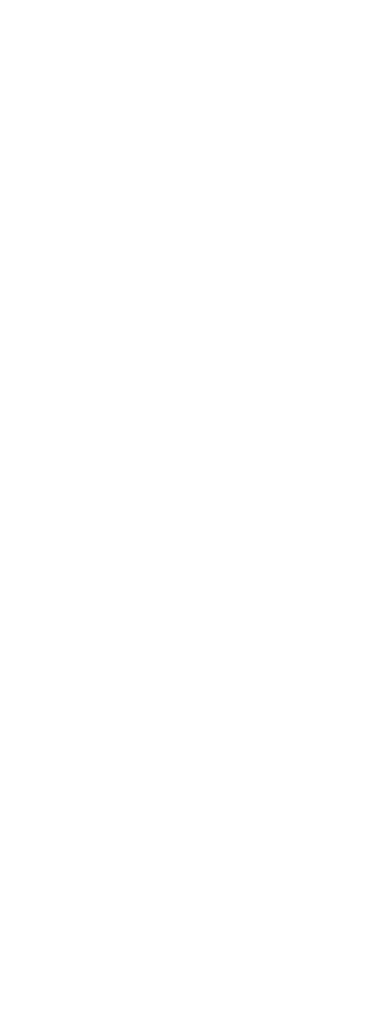
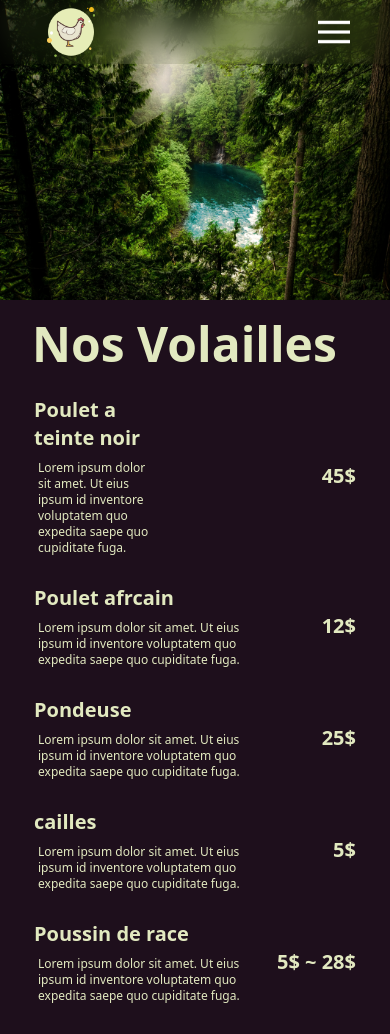
Before and after one commit to Beliskony/EscargotShop, a React (Vite) app: page /Produits in a window 390 px wide. Before the commit this address had no page. Shown: the top 1034 px of the page. Before the commit the page ends 844 px from the top, so only its background shows below. Built offline with nearby package versions, Linux system fonts and the light colour scheme; grey boxes are pictures that could not be loaded.

Commit message:
responsive de la page produits
Ajout du catalogue

```diff
--- a/src/components/NavBar.tsx
+++ b/src/components/NavBar.tsx
@@ -25,8 +25,8 @@
                 <Link to="/Contacts" className="block py-2 px-4 text-[#E2E9C0] hover:text-2xl hover:text-[#E2E9C0] hover:font-bold">
                    Contacts</Link>
 
-                <Link to="/Projets" className="block py-2 px-4 text-[#E2E9C0] hover:text-2xl hover:text-[#E2E9C0] hover:font-bold">
-                    Projets</Link>
+                <Link to="/Produits" className="block py-2 px-4 text-[#E2E9C0] hover:text-2xl hover:text-[#E2E9C0] hover:font-bold">
+                    Produits</Link>
 
             </div>
 
@@ -38,20 +38,20 @@
             {isOpen && (
                 <motion.div initial={{opacity: 0, y: -10}} animate={{opacity: 1, y: 0}} exit={{opacity: 0, y: -10}} className="md:hidden bg-white shadow-md fixed top-0 left-0
                 w-screen h-screen flex flex-col pt-28 z-40">
-                    <Link to="/" className="block py-2 px-4 text-[#E2E9C0] hover:text-2xl hover:text-[#1E0F1C] hover:font-bold">
+                    <Link to="/" className="block py-2 px-4 text-[#1E0F1C] hover:text-2xl hover:text-[#1E0F1C] hover:font-bold">
                         Acceuil</Link>
 
-                    <Link to="/Services" className="block py-2 px-4 text-[#E2E9C0] hover:text-2xl hover:text-[#1E0F1C] hover:font-bold">
+                    <Link to="/Services" className="block py-2 px-4 text-[#1E0F1C] hover:text-2xl hover:text-[#1E0F1C] hover:font-bold">
                         Servcice</Link>
 
-                    <Link to="/Apropos" className="block py-2 px-4 text-[#E2E9C0] hover:text-2xl hover:text-[#1E0F1C] hover:font-bold">
+                    <Link to="/Apropos" className="block py-2 px-4 text-[#1E0F1C] hover:text-2xl hover:text-[#1E0F1C] hover:font-bold">
                         A propos</Link>
 
-                    <Link to="/Contacts" className="block py-2 px-4 text-[#E2E9C0] hover:text-2xl hover:text-[#1E0F1C] hover:font-bold">
+                    <Link to="/Contacts" className="block py-2 px-4 text-[#1E0F1C] hover:text-2xl hover:text-[#1E0F1C] hover:font-bold">
                         Contacts</Link>
 
-                    <Link to="/Projets" className="block py-2 px-4 text-[#E2E9C0] hover:text-2xl hover:text-[#1E0F1C] hover:font-bold">
-                        Projets</Link>
+                    <Link to="/Produits" className="block py-2 px-4 text-[#1E0F1C] hover:text-2xl hover:text-[#1E0F1C] hover:font-bold">
+                        Produits</Link>
                 </motion.div>
             )} </button>
         </nav>
--- a/src/main.tsx
+++ b/src/main.tsx
@@ -4,7 +4,7 @@
 import './index.css'
 import Acceuil from './pages/Acceuil.tsx'
 import Services from './pages/Services.tsx'
-import Projets from './pages/Projets.tsx'
+import Produits from './pages/Produits.tsx'
 import Contacts from './pages/Contacts.tsx'
 import Apropos from './pages/Apropos.tsx'
 
@@ -14,7 +14,7 @@
       <Routes>
         <Route path='/' element={<Acceuil/>}/>
         <Route path='/Services' element={<Services/>}/>
-        <Route path='/Projets' element={<Projets/>}/>
+        <Route path='/Produits' element={<Produits/>}/>
         <Route path='/Contacts' element={<Contacts/>}/>
         <Route path='/Apropos' element={<Apropos/>}/>
       </Routes>
--- /dev/null
+++ b/src/pages/Produits.tsx
@@ -0,0 +1,159 @@
+
+import NavBar from '../components/NavBar'
+import Footer from '../components/Footer'
+
+function Produits() {
+  return (
+    <section className="flex flex-col w-full h-full bg-[#7AA95C]">
+        {/*le header*/}
+        <div style={{backgroundImage: 'url(/images/bgApropos.webp)', backgroundSize:"cover"}} className="h-[300px] flex flex-col">
+            <NavBar/>
+        </div>
+
+        {/*Nos produits*/}
+        <section className='w-full flex flex-col text-[#E2E9C0]'>
+          {/*Volailles*/}
+          <div className='w-full flex flex-row justify-around items-center p-10 bg-[#1E0F1C] max-sm:flex-col max-sm:p-5 max-sm:gap-y-3'>
+             <div className='w-1/2 flex flex-col gap-y-7 px-20 max-sm:w-full max-sm:px-3'>
+
+                <h1 className='text-5xl font-bold text-left'>Nos Volailles</h1>
+
+                <div className='flex flex-row justify-between items-center px-4 w-full max-sm:justify-around max-sm:px-0.5'>
+                    <div className='flex flex-col gap-y-2 w-2/3'>
+                       <h1 className='text-xl font-bold'>Poulet a teinte noir</h1>
+                       <p className='text-xs w-[80%] text-wrap px-5 max-sm:px-1 max-sm:w-full'>Lorem ipsum dolor sit amet. Ut eius ipsum id inventore voluptatem quo expedita saepe quo cupiditate fuga.</p>
+                    </div>
+
+                    <div className='flex justify-end w-1/3 max-sm:w-full'>
+                       <h3 className='text-xl font-bold'>45$</h3>
+                    </div>
+                </div>
+
+                <div className='flex flex-row justify-between items-center px-4 w-full max-sm:justify-around max-sm:px-0.5'>
+                    <div className='flex flex-col gap-y-2 w-2/3'>
+                       <h1 className='text-xl font-bold'>Poulet afrcain</h1>
+                       <p className='text-xs w-[80%] text-wrap px-5 max-sm:px-1 max-sm:w-full'>Lorem ipsum dolor sit amet. Ut eius ipsum id inventore voluptatem quo expedita saepe quo cupiditate fuga.</p>
+                    </div>
+
+                    <div className='flex justify-end w-1/3'>
+                       <h3 className='text-xl font-bold'>12$</h3>
+                    </div>
+                </div>
+
+                <div className='flex flex-row justify-between items-center px-4 w-full max-sm:justify-around max-sm:px-0.5'>
+                    <div className='flex flex-col gap-y-2 w-2/3'>
+                       <h1 className='text-xl font-bold'>Pondeuse</h1>
+                       <p className='text-xs w-[80%] text-wrap px-5 max-sm:px-1 max-sm:w-full'>Lorem ipsum dolor sit amet. Ut eius ipsum id inventore voluptatem quo expedita saepe quo cupiditate fuga.</p>
+                    </div>
+
+                    <div className='flex justify-end w-1/3'>
+                       <h3 className='text-xl font-bold'>25$</h3>
+                    </div>
+                </div>
+
+                <div className='flex flex-row justify-between items-center px-4 w-full max-sm:justify-around max-sm:px-0.5'>
+                    <div className='flex flex-col gap-y-2 w-2/3'>
+                       <h1 className='text-xl font-bold'>cailles</h1>
+                       <p className='text-xs w-[80%] text-wrap px-5 max-sm:px-1 max-sm:w-full'>Lorem ipsum dolor sit amet. Ut eius ipsum id inventore voluptatem quo expedita saepe quo cupiditate fuga.</p>
+                    </div>
+
+                    <div className='flex justify-end w-1/3'>
+                       <h3 className='text-xl font-bold'>5$</h3>
+                    </div>
+                </div>
+
+                <div className='flex flex-row justify-between items-center px-4 w-full max-sm:justify-around max-sm:px-0.5'>
+                    <div className='flex flex-col gap-y-2 w-2/3'>
+                       <h1 className='text-xl font-bold'>Poussin de race</h1>
+                       <p className='text-xs w-[80%] text-wrap px-5 max-sm:px-1 max-sm:w-full'>Lorem ipsum dolor sit amet. Ut eius ipsum id inventore voluptatem quo expedita saepe quo cupiditate fuga.</p>
+                    </div>
+
+                    <div className='flex justify-end w-1/3'>
+                       <h3 className='text-xl font-bold'>5$ ~ 28$</h3>
+                    </div>
+                </div>
+
+             </div>
+
+
+             {/*imsges*/}
+             <div className='w-1/2 flex flex-col p-10 justify-center items-center max-sm:p-5 max-sm:w-full'>
+                <div>
+                  <img src='https://i.pinimg.com/474x/16/9f/4f/169f4f930526bb33bd0ca700a3b7f93a.jpg' alt='volailles' className='rounded-t-full object-cover h-[700px] w-full'/>
+                </div>
+
+             </div>
+
+          </div>
+
+
+
+          {/*Escargots*/}
+          <div className='w-full flex flex-row-reverse justify-around items-center p-10 bg-[#7AA95C] max-sm:flex-col max-sm:p-5 max-sm:gap-y-3'>
+             <div className='w-1/2 flex flex-col gap-y-7 px-20 max-sm:w-full max-sm:px-3'>
+
+                <h1 className='text-5xl font-bold text-left'>Nos Mollusques</h1>
+
+                <div className='flex flex-row justify-between items-center px-4 w-full max-sm:justify-around max-sm:px-0.5'>
+                    <div className='flex flex-col gap-y-2 w-2/3'>
+                       <h1 className='text-xl font-bold'>Escargot Geant D'Afrique "Par Kilo"</h1>
+                       <p className='text-xs w-[80%] text-wrap px-5 max-sm:px-1 max-sm:w-full'>Lorem ipsum dolor sit amet. Ut eius ipsum id inventore voluptatem quo expedita saepe quo cupiditate fuga.</p>
+                    </div>
+
+                    <div className='flex justify-end w-1/3'>
+                       <h3 className='text-xl font-bold'>12$</h3>
+                    </div>
+                </div>
+
+                <div className='flex flex-row justify-between items-center px-4 w-full max-sm:justify-around max-sm:px-0.5'>
+                    <div className='flex flex-col gap-y-2 w-2/3'>
+                       <h1 className='text-xl font-bold'>Pourdre D'Escargots</h1>
+                       <p className='text-xs w-[80%] text-wrap px-5 max-sm:px-1 max-sm:w-full'>Lorem ipsum dolor sit amet. Ut eius ipsum id inventore voluptatem quo expedita saepe quo cupiditate fuga.</p>
+                    </div>
+
+                    <div className='flex justify-end w-1/3'>
+                       <h3 className='text-xl font-bold'>20$</h3>
+                    </div>
+                </div>
+
+                <div className='flex flex-row justify-between items-center px-4 w-full max-sm:justify-around max-sm:px-0.5'>
+                    <div className='flex flex-col gap-y-2 w-2/3'>
+                       <h1 className='text-xl font-bold'>Escargots seche</h1>
+                       <p className='text-xs w-[80%] text-wrap px-5 max-sm:px-1 max-sm:w-full'>Lorem ipsum dolor sit amet. Ut eius ipsum id inventore voluptatem quo expedita saepe quo cupiditate fuga.</p>
+                    </div>
+
+                    <div className='flex justify-end w-1/3'>
+                       <h3 className='text-xl font-bold'>30$</h3>
+                    </div>
+                </div>
+
+             </div>
+
+
+             {/*imsges*/}
+             <div className='w-1/2 flex flex-col p-10 justify-center items-center max-sm:p-5 max-sm:w-full'>
+                <div>
+                  <img src='https://i.pinimg.com/736x/c7/08/0b/c7080b7135f7f9098331b8827f1cbd07.jpg' alt='volailles' className='rounded-t-full object-cover h-[700px] w-full'/>
+                </div>
+
+             </div>
+
+          </div>
+
+        </section>
+
+
+
+
+
+
+        {/*le footer*/}
+        <section>
+           <Footer/>
+        </section>
+
+    </section>
+  )
+}
+
+export default Produits
--- a/src/pages/Projets.tsx
+++ /dev/null
@@ -1,27 +0,0 @@
-
-import NavBar from '../components/NavBar'
-import Footer from '../components/Footer'
-
-function Projets() {
-  return (
-    <section className="flex flex-col w-full h-full">
-        {/*le header*/}
-        <div>
-            <NavBar/>
-        </div>
-
-
-
-
-
-
-        {/*le footer*/}
-        <section>
-           <Footer/>
-        </section>
-
-    </section>
-  )
-}
-
-export default Projets
```
